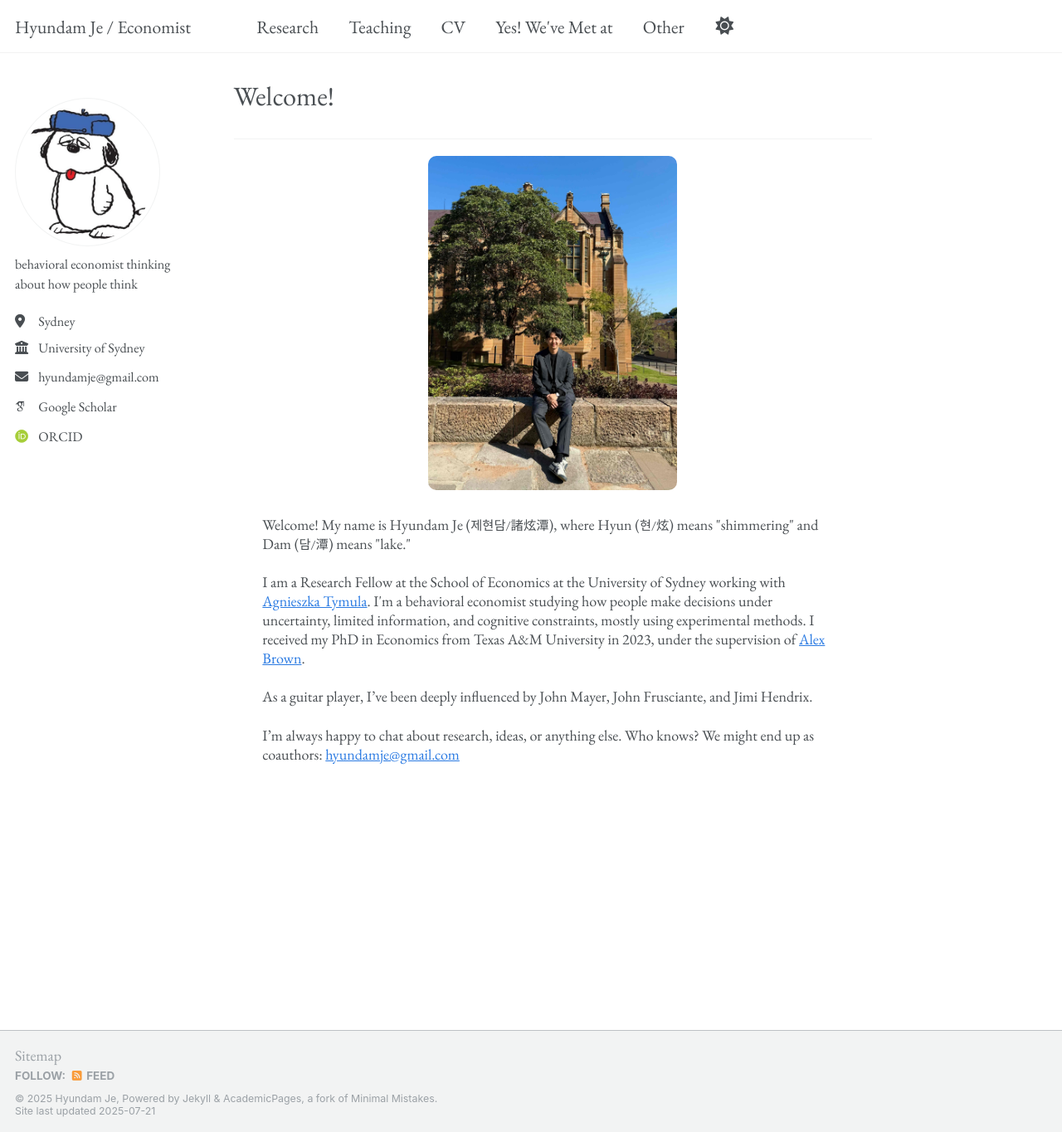
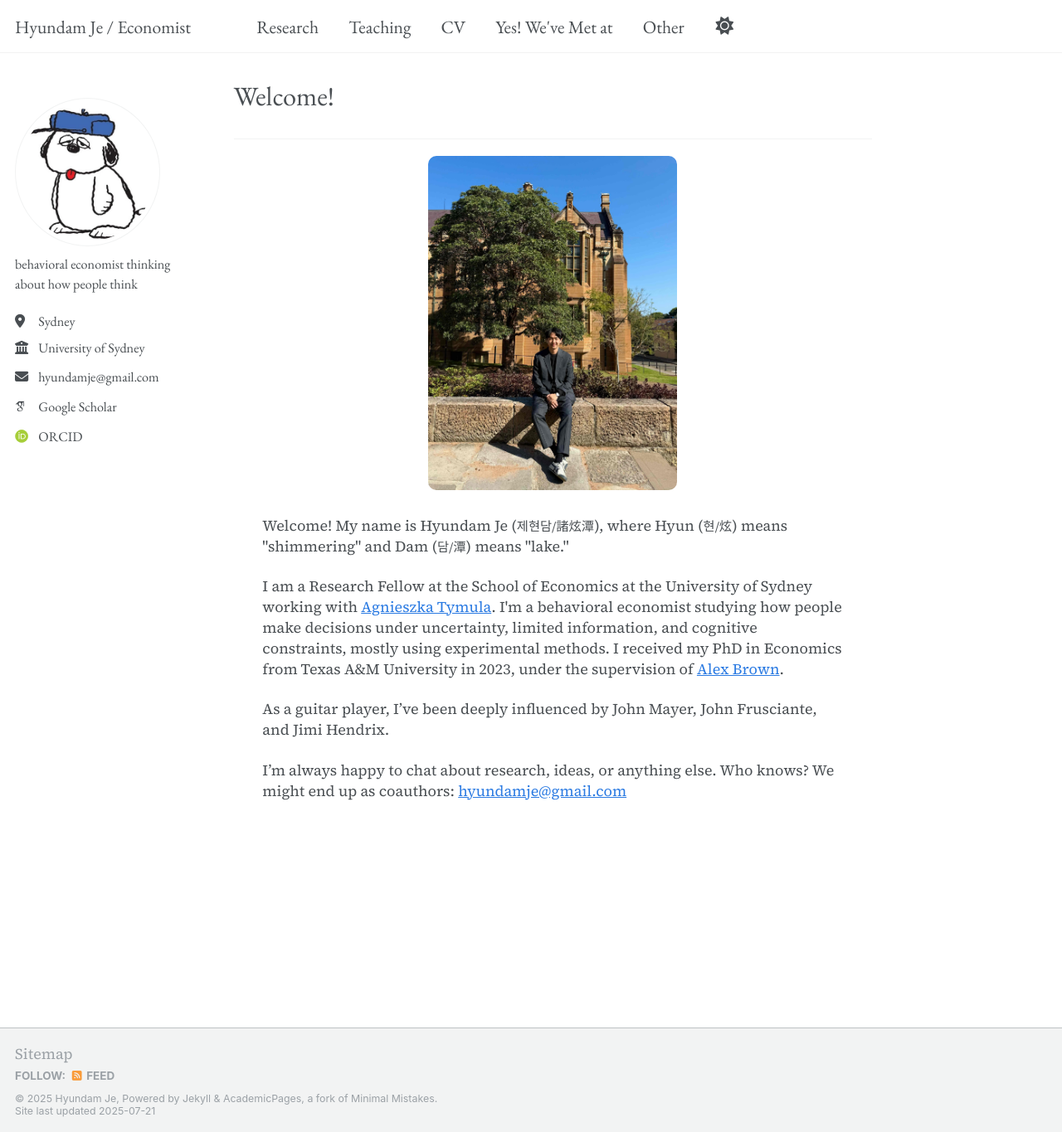
Before and after one commit to hyundamje/hyundamje.github.io, a Jekyll site: the page built from _pages/about.md, in a window 1280 px wide and 1365 px high. Shown: the whole window at 83% size. Built offline with Jekyll 4.4.1, drawn with Linux system fonts in a browser that asks for light colours; some web fonts are replaced.

Commit message:
Update _base.scss

```diff
--- a/_sass/layout/_base.scss
+++ b/_sass/layout/_base.scss
@@ -38,11 +38,11 @@ body {
   margin: 0;
   padding: $masthead-height 0 0;
   padding-bottom: 9em;
- //   font-family: 'Source Serif 4', serif;
+    font-family: 'Source Serif 4', serif;
  // font-family: 'IBM Plex Serif', serif;
 //  font-family:  'Libertine', serif;
  // font-family: 'Crimson Pro', serif;
-     font-family: 'EB Garamond', serif;
+  //   font-family: 'EB Garamond', serif;
  //   line-height: 1.2;
   //  font-weight: 400;
 
```
